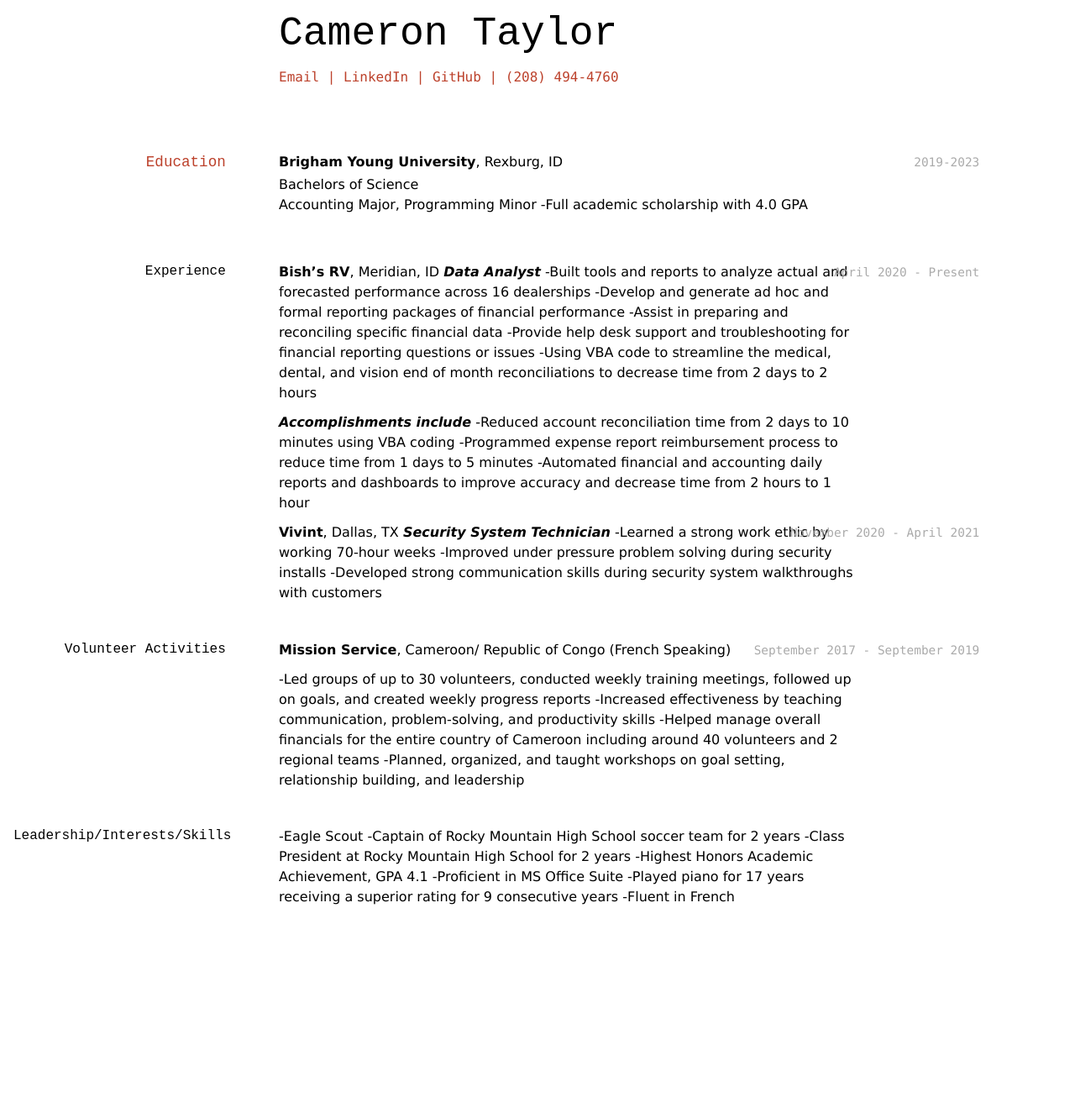
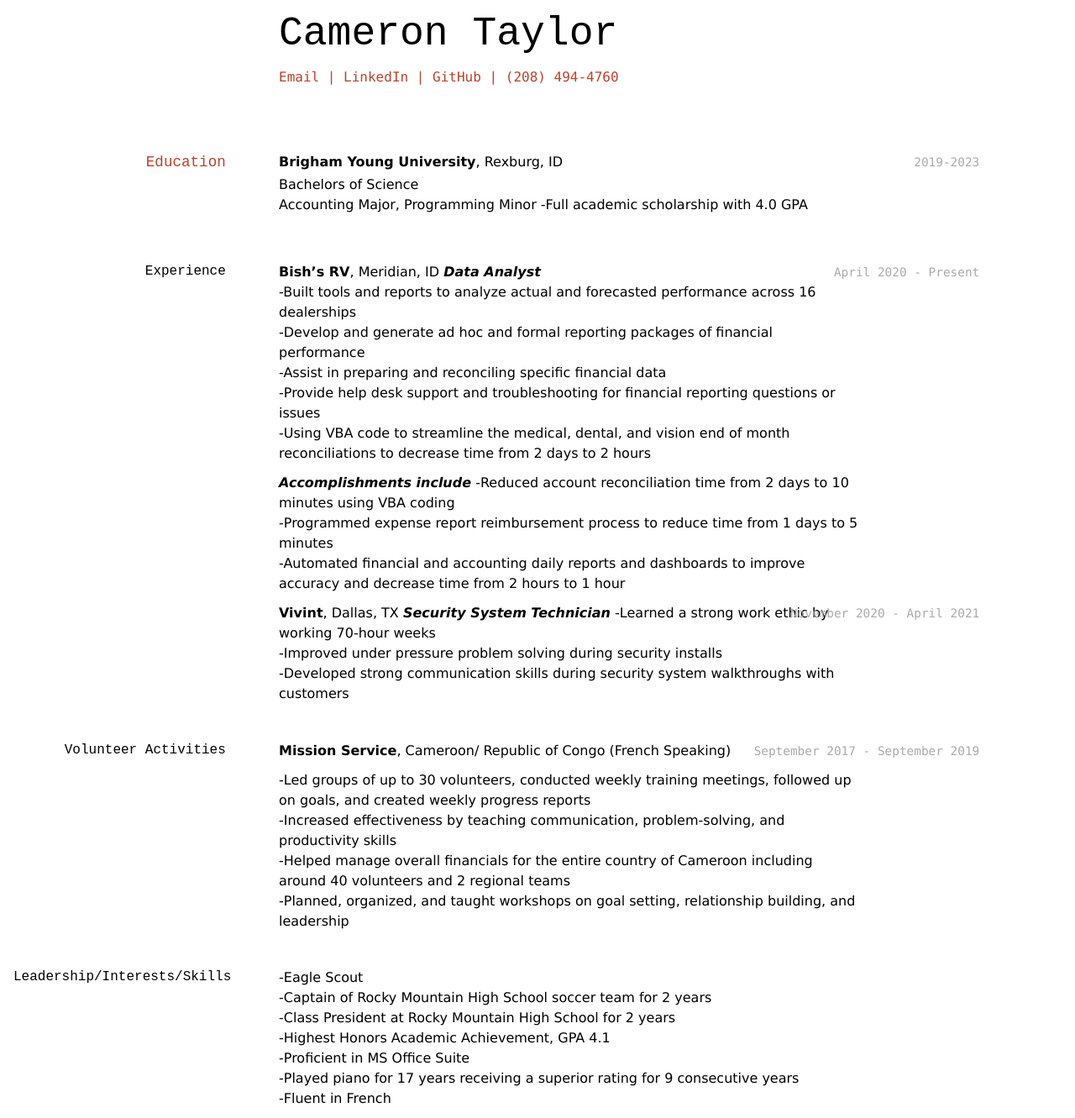
Before and after one commit to acctg-analyst/resume_website, a Jekyll site: the page built from docs/index.md, in a window 1280 px wide. Shown: the whole page at 84% size. Built offline with Jekyll 4.4.1, drawn with Linux system fonts in a browser that asks for light colours; before the commit the page ends 1091 px from its top, so only the background shows below that.

Commit message:
formatting again

```diff
--- a/docs/index.md
+++ b/docs/index.md
@@ -25,44 +25,44 @@ __Brigham Young University__, Rexburg, ID
 
 `April 2020 - Present`
 __Bish's RV__, Meridian, ID
-__*Data Analyst*__
--Built tools and reports to analyze actual and forecasted performance across 16 dealerships
--Develop and generate ad hoc and formal reporting packages of financial performance
--Assist in preparing and reconciling specific financial data
--Provide help desk support and troubleshooting for financial reporting questions or issues
--Using VBA code to streamline the medical, dental, and vision end of month reconciliations to decrease time from 2 days to 2 hours
+__*Data Analyst*__ <br>
+-Built tools and reports to analyze actual and forecasted performance across 16 dealerships <br>
+-Develop and generate ad hoc and formal reporting packages of financial performance <br>
+-Assist in preparing and reconciling specific financial data <br>
+-Provide help desk support and troubleshooting for financial reporting questions or issues <br>
+-Using VBA code to streamline the medical, dental, and vision end of month reconciliations to decrease time from 2 days to 2 hours <br>
 
 __*Accomplishments include*__
--Reduced account reconciliation time from 2 days to 10 minutes using VBA coding
--Programmed expense report reimbursement process to reduce time from 1 days to 5 minutes
--Automated financial and accounting daily reports and dashboards to improve accuracy and decrease time from 2 hours to 1 hour
+-Reduced account reconciliation time from 2 days to 10 minutes using VBA coding <br>
+-Programmed expense report reimbursement process to reduce time from 1 days to 5 minutes <br>
+-Automated financial and accounting daily reports and dashboards to improve accuracy and decrease time from 2 hours to 1 hour <br>
 
 `November 2020 - April 2021`
 __Vivint__, Dallas, TX
 __*Security System Technician*__
--Learned a strong work ethic by working 70-hour weeks
--Improved under pressure problem solving during security installs
--Developed strong communication skills during security system walkthroughs with customers
+-Learned a strong work ethic by working 70-hour weeks <br>
+-Improved under pressure problem solving during security installs <br>
+-Developed strong communication skills during security system walkthroughs with customers <br>
 
 ### Volunteer Activities
 __Mission Service__, Cameroon/ Republic of Congo (French Speaking)
 `September 2017 - September 2019`
 
--Led groups of up to 30 volunteers, conducted weekly training meetings, followed up on goals, and created weekly progress reports
--Increased effectiveness by teaching communication, problem-solving, and productivity skills
--Helped manage overall financials for the entire country of Cameroon including around 40 volunteers and 2 regional teams
--Planned, organized, and taught workshops on goal setting, relationship building, and leadership
+-Led groups of up to 30 volunteers, conducted weekly training meetings, followed up on goals, and created weekly progress reports <br>
+-Increased effectiveness by teaching communication, problem-solving, and productivity skills <br>
+-Helped manage overall financials for the entire country of Cameroon including around 40 volunteers and 2 regional teams <br>
+-Planned, organized, and taught workshops on goal setting, relationship building, and leadership <br>
 
 ### Leadership/Interests/Skills
 
 
--Eagle Scout
--Captain of Rocky Mountain High School soccer team for 2 years
--Class President at Rocky Mountain High School for 2 years
--Highest Honors Academic Achievement, GPA 4.1
--Proficient in MS Office Suite
--Played piano for 17 years receiving a superior rating for 9 consecutive years
--Fluent in French
+-Eagle Scout <br>
+-Captain of Rocky Mountain High School soccer team for 2 years <br>
+-Class President at Rocky Mountain High School for 2 years <br>
+-Highest Honors Academic Achievement, GPA 4.1 <br>
+-Proficient in MS Office Suite <br>
+-Played piano for 17 years receiving a superior rating for 9 consecutive years <br>
+-Fluent in French <br>
 
 
 
```
